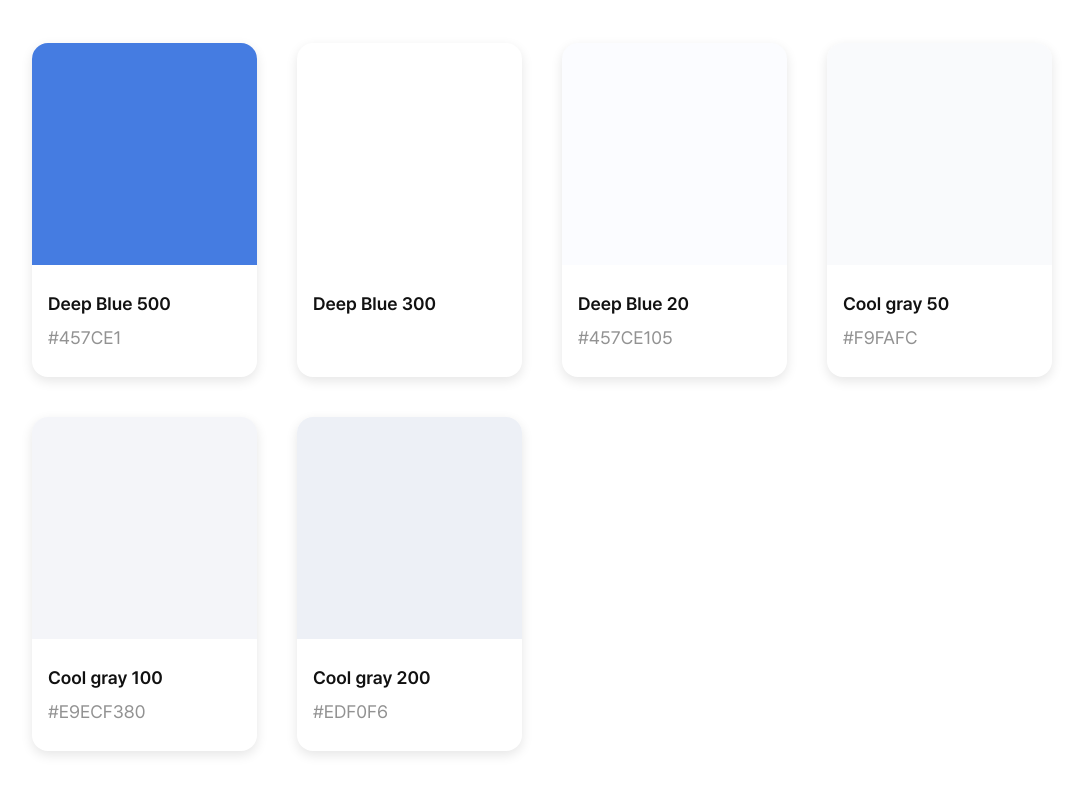
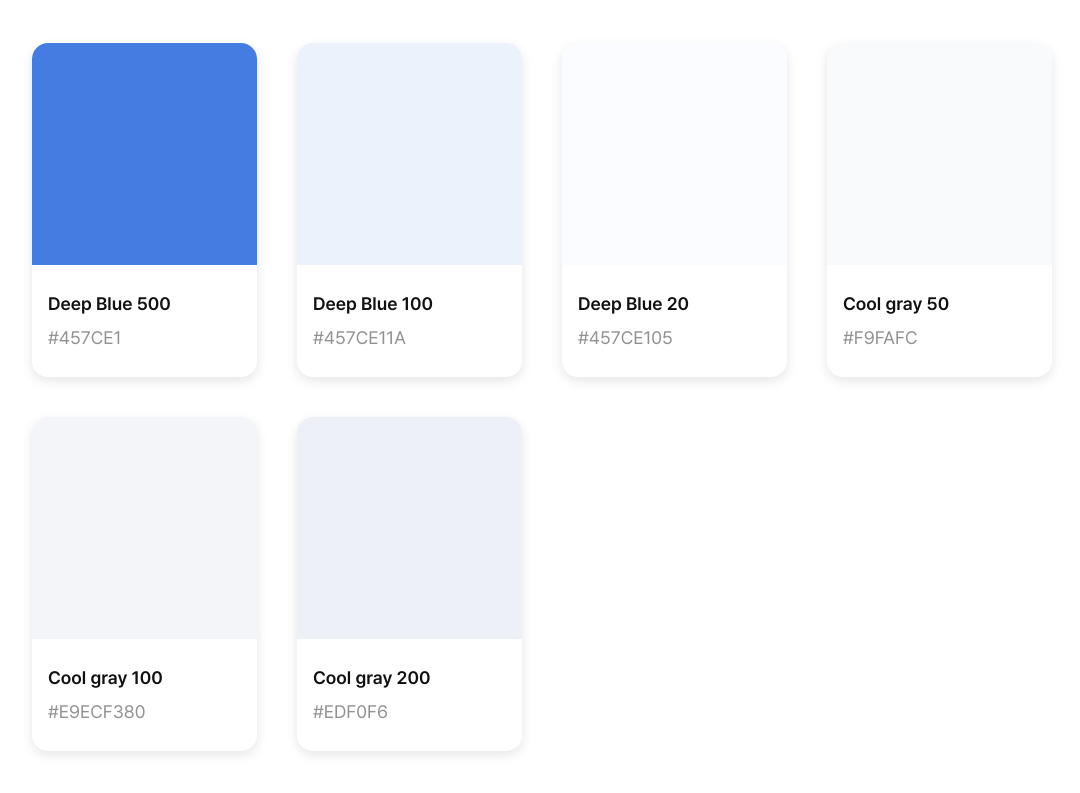
Before and after one commit to knowsol/react-component, a React (Vite) app: page /color in a window 1280 px wide. Shown: the part 964-1757 px from the top of the page, without its empty margins (68-1148 px from the left). Built offline with nearby package versions, Linux system fonts and the light colour scheme; what air-datepicker would draw is missing.

Commit message:
색 명칭 수정

```diff
--- a/src/components/Card/Basic/cardData.js
+++ b/src/components/Card/Basic/cardData.js
@@ -16,7 +16,7 @@ const colorSections = [
         desc: "강조 요소, 보조 배경, 차트 구분 등에 사용",
         colors: [
             { name: "Deep Blue 500", color: theme.color.secondary[500] },
-            { name: "Deep Blue 300", color: theme.color.secondary[300] },
+            { name: "Deep Blue 100", color: theme.color.secondary[100] },
             { name: "Deep Blue 20", color: theme.color.secondary[20] },
             { name: "Cool gray 50", color: theme.color.secondary.c50 },
             { name: "Cool gray 100", color: theme.color.secondary.c100 },
```
Also changed, not shown: .claude/launch.json (added), 1 other file (tests, documents, lock files or other folders).
